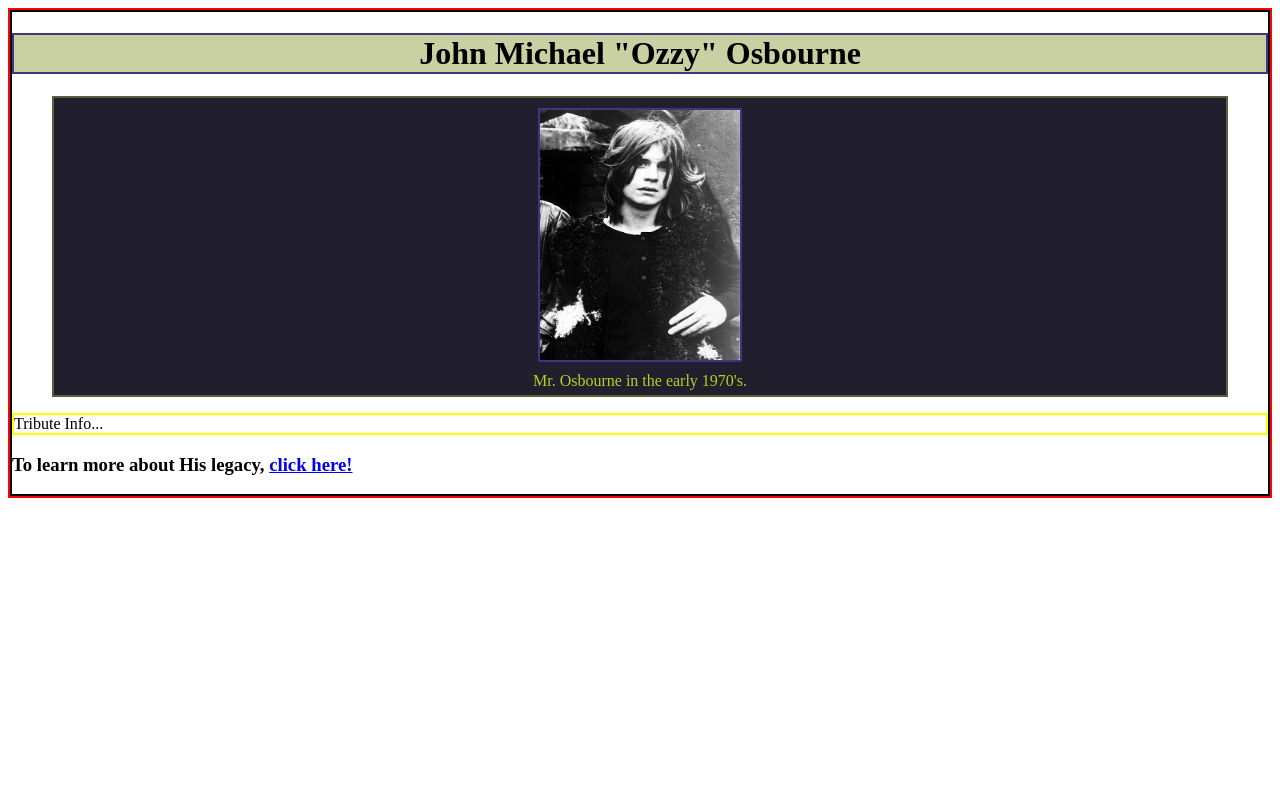
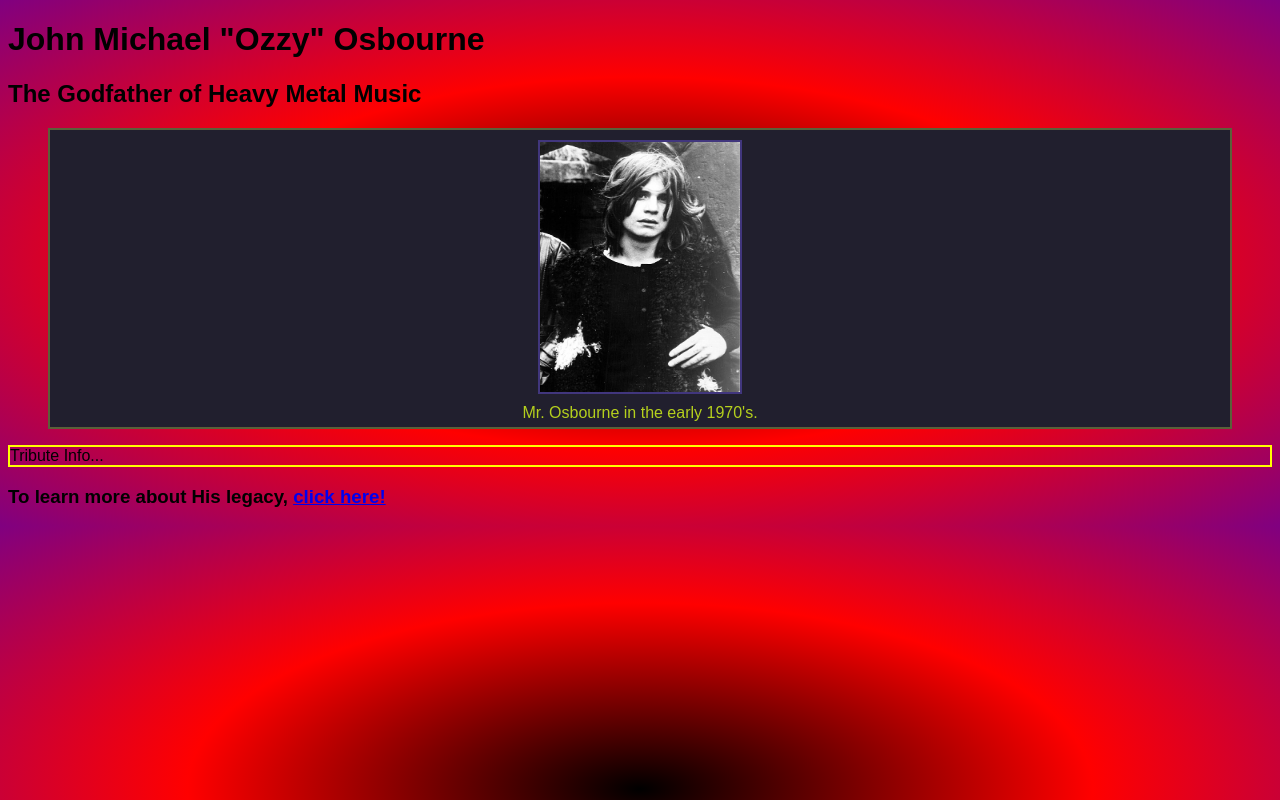
Before and after one commit to chrisfedosky/build-a-tribute-page, a plain HTML site: page index.html in a window 1280 px wide. Drawn offline with Linux system fonts and the light colour scheme.

Commit message:
added some color. not super inspired to complete this one right now.

```diff
--- a/index.html
+++ b/index.html
@@ -5,10 +5,10 @@
 <link rel="stylesheet" href="styles.css">
 <title>Tribute Page</title>
 </head>
-
 <body>
 <main id="main">
     <h1 id="title">John Michael "Ozzy" Osbourne</h1>
+    <h2 id="subtitle">The Godfather of Heavy Metal Music</h2>
 
     <figure id="img-div">
         <img id="image" src="Ozzy.jpg">
--- a/styles.css
+++ b/styles.css
@@ -1,11 +1,13 @@
 body {
-    border: 2px solid red;
-    background-color: hsla(hue, saturation, lightness, alpha);
+    font-family: sans-serif;
+    font-size: 16px;
+    background-image: radial-gradient(black, red, purple);
 }
 #main {
-    border: 2px solid black;
+
+    background-image: radial-gradient();
 }
-#title {
+#title #subtitle {
     border: 2px solid hsla(250, 40%, 35%, 1);
     text-align: center;
     background-color: hsla(69, 40%, 45%, .5);
```
Also changed, not shown: fire_bkgrnd.jpg (added). Lines whose indentation alone changed are shown as unchanged.
